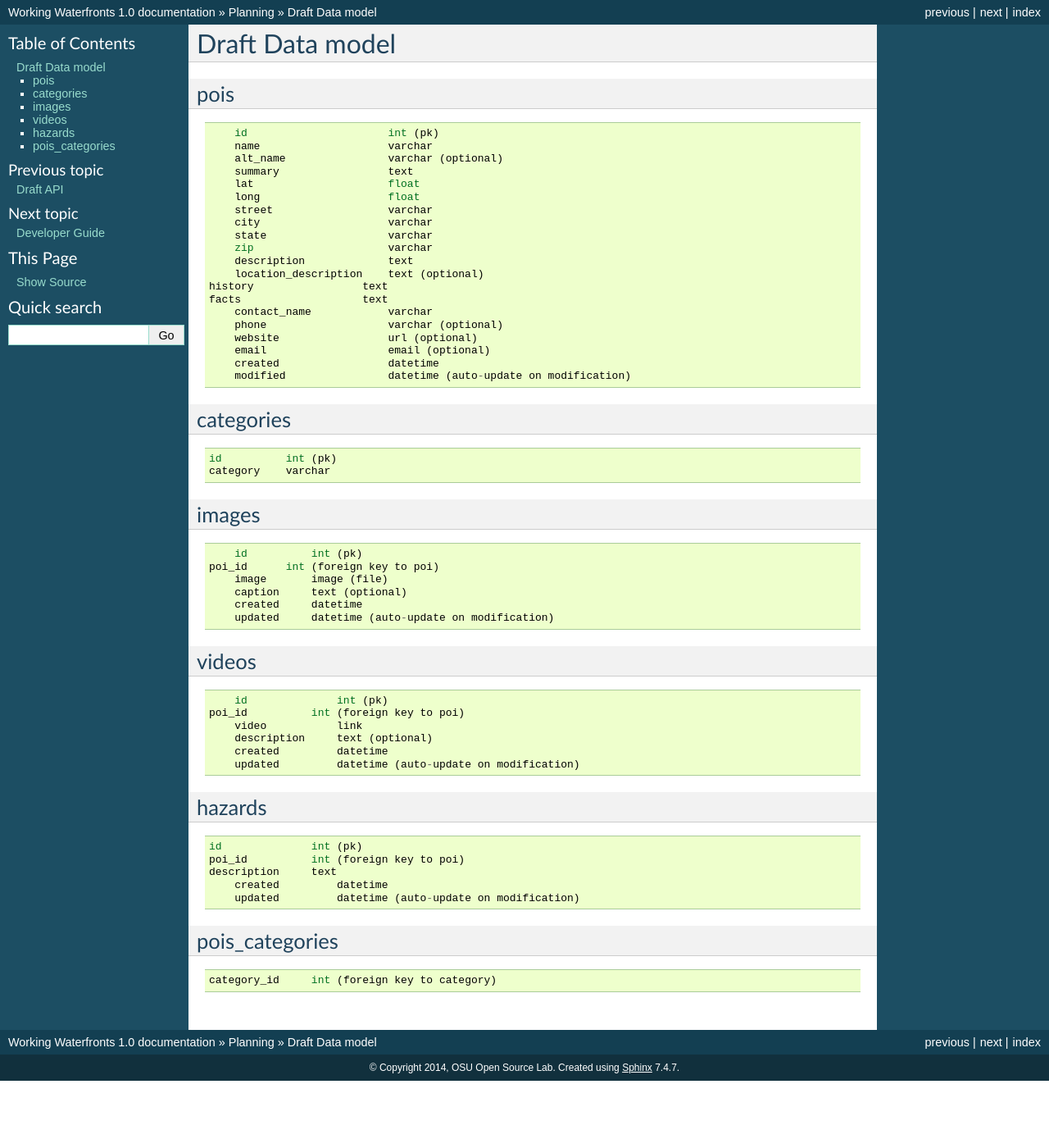
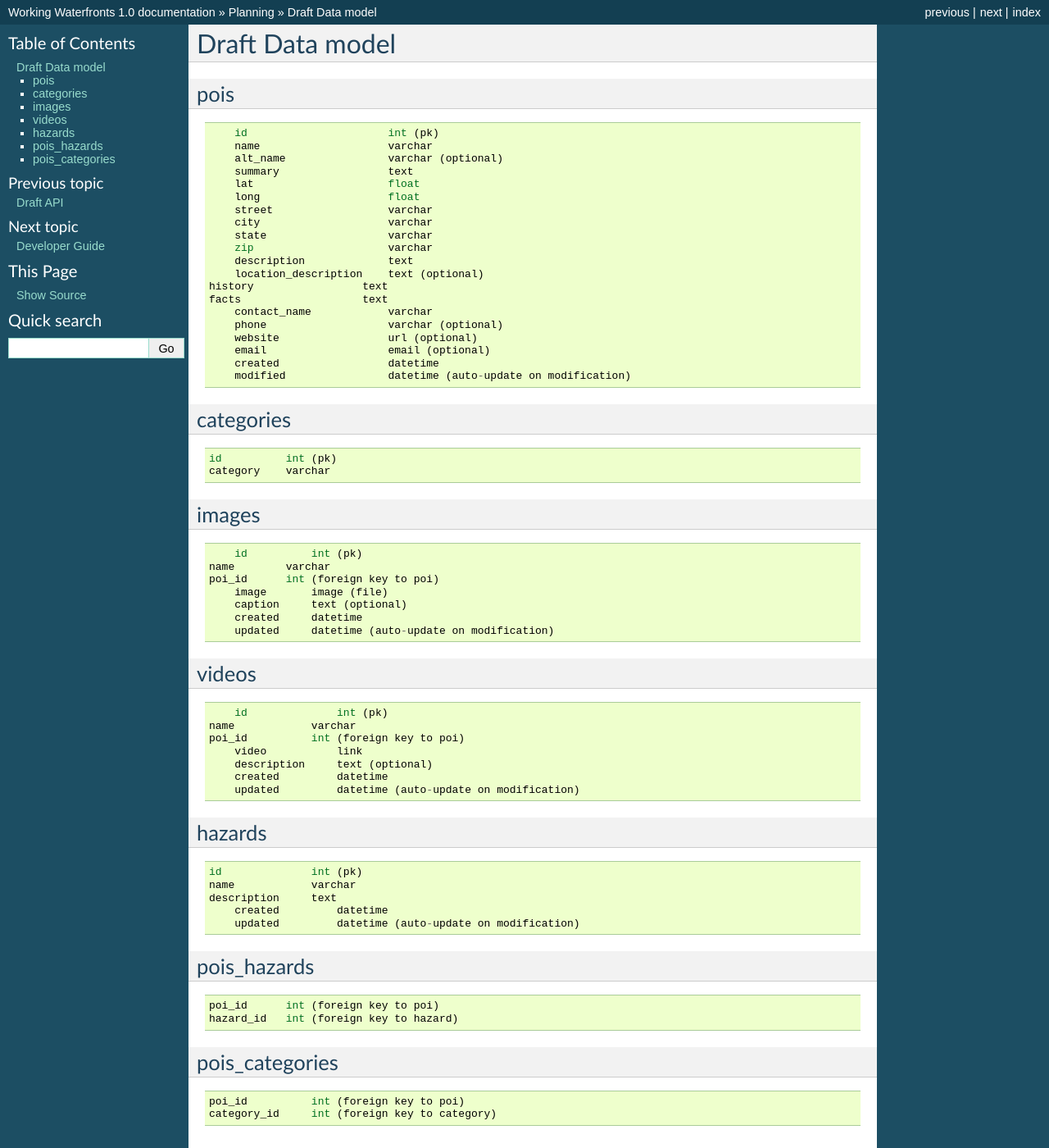
Before and after one commit to osu-cass/working-waterfonts-api, a Sphinx documentation site: the page built from docs/source/planning/draft_model.rst, in a window 1280 px wide and 1400 px high. Shown: the whole window at 82% size. Built offline with Sphinx 7.4.7, drawn with Linux system fonts in a browser that asks for light colours; pages that are not in the unit, such as notebooks, are missing from menus.

Commit message:
Updated model to reflect Ken's suggestions
refs #17595

```diff
--- a/docs/source/planning/draft_model.rst
+++ b/docs/source/planning/draft_model.rst
@@ -43,6 +43,7 @@ images
 .. code-block:: python
 
 	id          int (pk)
+    name        varchar
     poi_id      int (foreign key to poi)
 	image       image (file)
 	caption     text (optional)
@@ -55,6 +56,7 @@ videos
 .. code-block:: python
 
 	id              int (pk)
+    name            varchar
     poi_id          int (foreign key to poi)
 	video           link
 	description     text (optional)
@@ -68,15 +70,23 @@ hazards
 .. code-block:: python
 
     id              int (pk)
-    poi_id          int (foreign key to poi)
+    name            varchar
     description     text
 	created         datetime
 	updated         datetime (auto-update on modification)
 
+pois_hazards
+------------
+
+.. code-block:: python
+
+    poi_id      int (foreign key to poi)
+    hazard_id   int (foreign key to hazard)
 
 pois_categories
 ---------------
 
 .. code-block:: python
 
+	poi_id          int (foreign key to poi)
 	category_id     int (foreign key to category)
```
